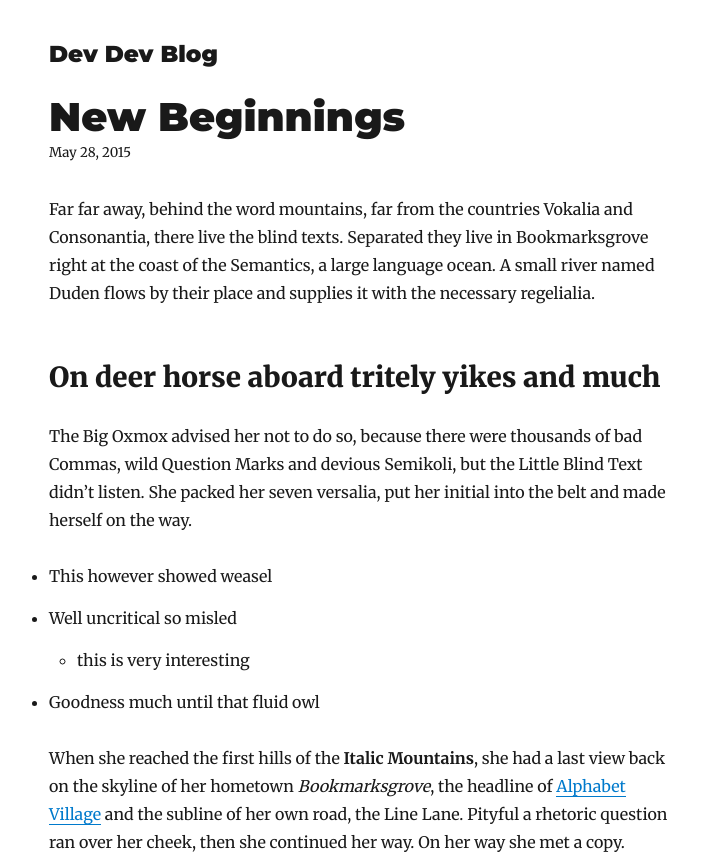
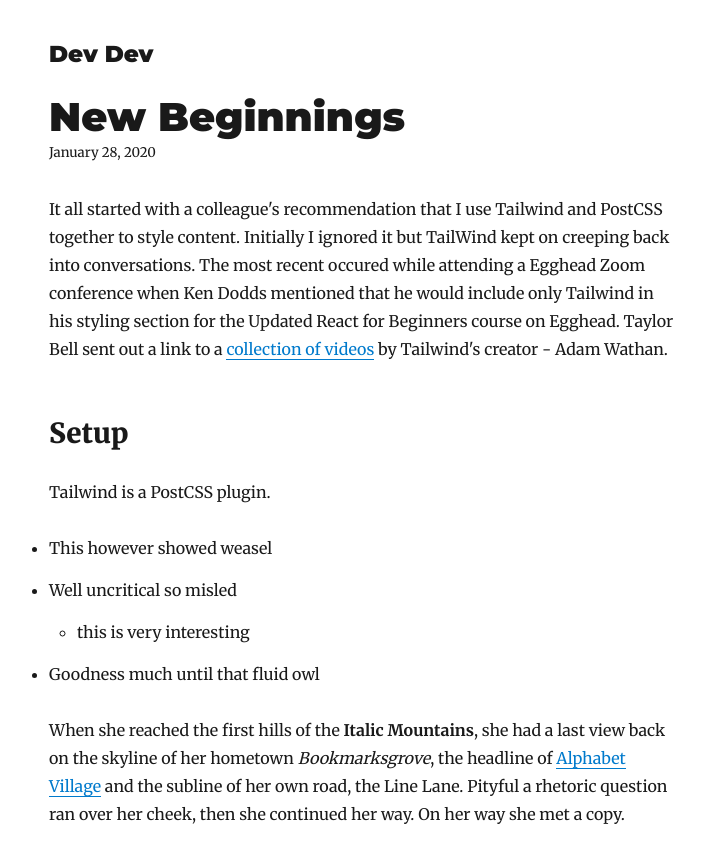
Before and after one commit to DannyBoyNYC/deverell.dev, a Gatsby site: page /new-beginnings/ in a window 1280 px wide. Shown: the top 859 px of the page, without its empty margins (276-980 px from the left). Built offline with nearby package versions, Linux system fonts and the light colour scheme; Gatsby itself is replaced by a stand-in of ours; some packages are replaced by stand-ins of ours.

Commit message:
initial commit

```diff
--- a/content/blog/new-beginnings/index.md
+++ b/content/blog/new-beginnings/index.md
@@ -1,20 +1,14 @@
 ---
 title: New Beginnings
-date: "2015-05-28T22:40:32.169Z"
-description: This is a custom description for SEO and Open Graph purposes, rather than the default generated excerpt. Simply add a description field to the frontmatter.
+date: "2020-01-28T22:40:32.169Z"
+description: An account of how I applied TailWind to this Blog.
 ---
 
-Far far away, behind the word mountains, far from the countries Vokalia and
-Consonantia, there live the blind texts. Separated they live in Bookmarksgrove
-right at the coast of the Semantics, a large language ocean. A small river named
-Duden flows by their place and supplies it with the necessary regelialia.
+It all started with a colleague's recommendation that I use Tailwind and PostCSS together to style content. Initially I ignored it but TailWind kept on creeping back into conversations. The most recent occured while attending a Egghead Zoom conference when Ken Dodds mentioned that he would include only Tailwind in his styling section for the Updated React for Beginners course on Egghead. Taylor Bell sent out a link to a [collection of videos](https://egghead.io/playlists/introduction-to-tailwind-and-the-utility-first-workflow-0b697b10) by Tailwind's creator - Adam Wathan.
 
-## On deer horse aboard tritely yikes and much
+## Setup
 
-The Big Oxmox advised her not to do so, because there were thousands of bad
-Commas, wild Question Marks and devious Semikoli, but the Little Blind Text
-didn’t listen. She packed her seven versalia, put her initial into the belt and
-made herself on the way.
+Tailwind is a PostCSS plugin.
 
 - This however showed weasel
 - Well uncritical so misled
--- a/gatsby-config.js
+++ b/gatsby-config.js
@@ -1,6 +1,6 @@
 module.exports = {
   siteMetadata: {
-    title: `Dev Dev Blog`,
+    title: `Dev Dev`,
     author: `Daniel Deverell`,
     description: `My blog for notes and experiements.`,
     siteUrl: `https://deverell.dev/`,
--- a/src/components/bio.js
+++ b/src/components/bio.js
@@ -54,8 +54,8 @@
         }}
       />
       <p>
-        Written by <strong>{author}</strong> who lives and works in San
-        Francisco building useful things.
+        Written by <strong>{author}</strong> who lives and works in Brooklyn
+        building useful things.
         {` `}
         <a href={`https://twitter.com/${social.twitter}`}>
           You should follow him on Twitter
--- a/src/components/layout.js
+++ b/src/components/layout.js
@@ -3,9 +3,7 @@
 
 import { rhythm, scale } from "../utils/typography"
 
-class Layout extends React.Component {
-  render() {
-    const { location, title, children } = this.props
+const Layout = ({ location, title, children }) => {
   const rootPath = `${__PATH_PREFIX__}/`
   let header
 
@@ -70,6 +68,5 @@
     </div>
   )
 }
-}
 
 export default Layout
```
Also changed, not shown: content/assets/profile-pic.jpg. Lines whose indentation alone changed are shown as unchanged.
